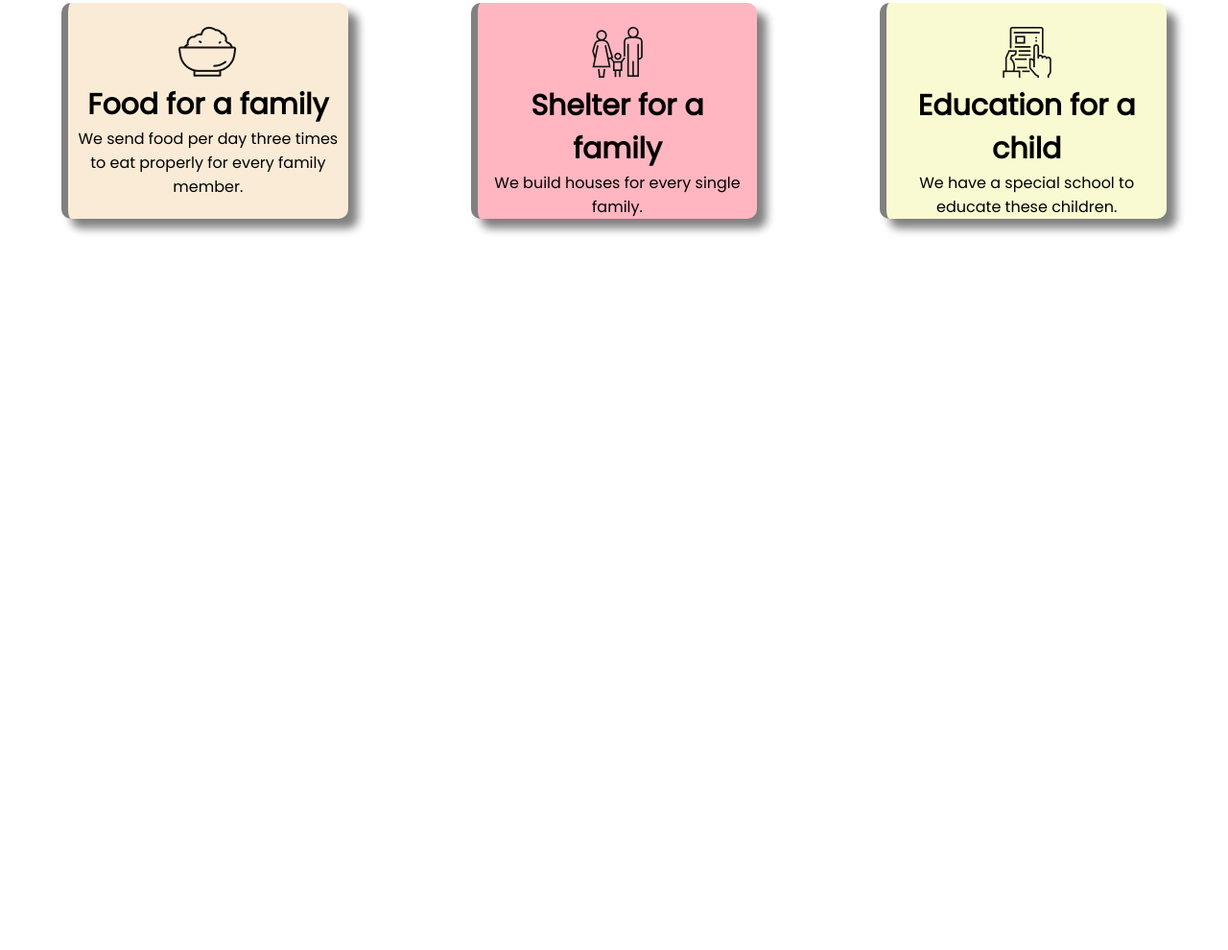
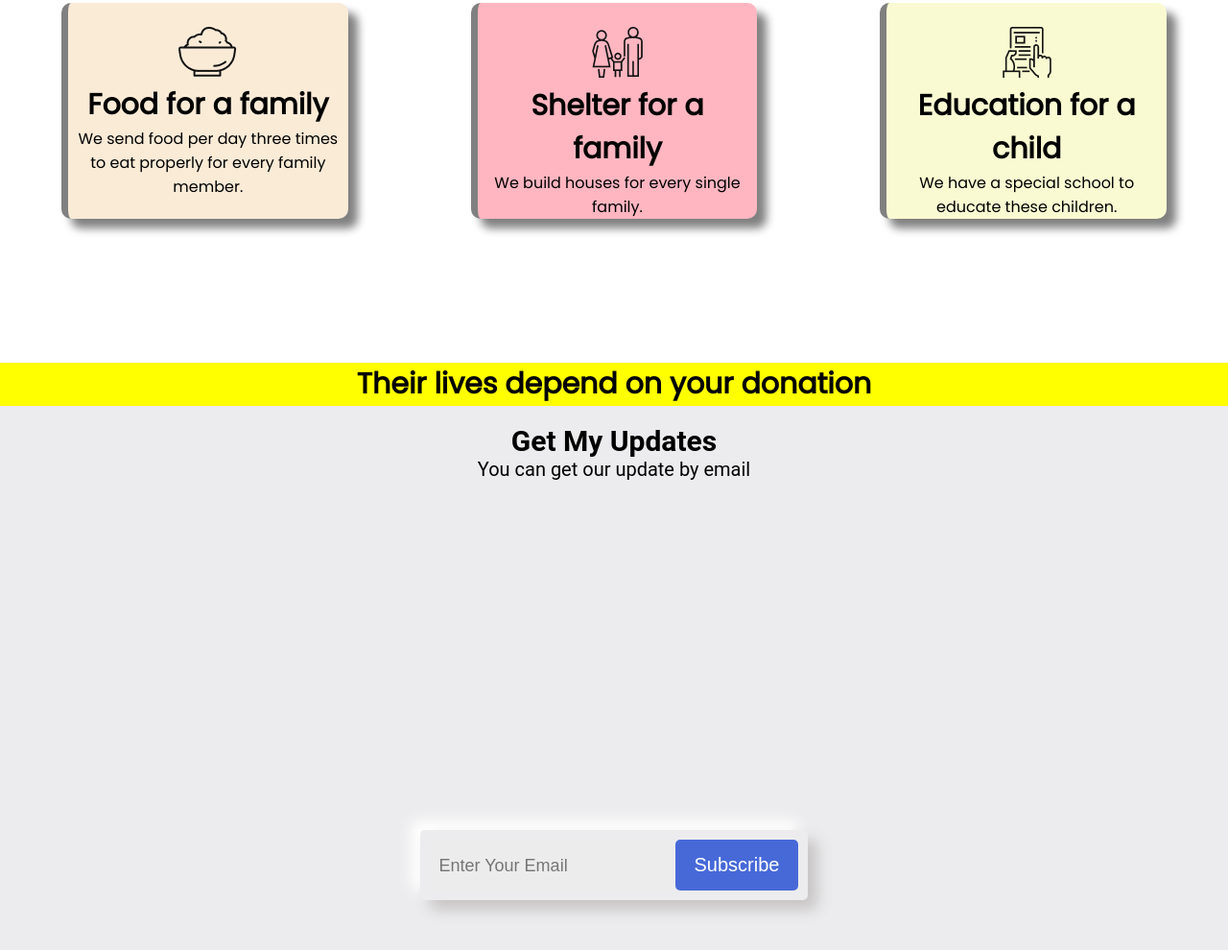
Before and after one commit to mdOmarfaruk151/help-us-portfolio, a plain HTML site: page index.html in a window 1280 px wide. Shown: the part 820-1810 px from the top of the page at 96% size. Before the commit the page ends 1198 px from the top, so only its background shows below. Drawn offline with Linux system fonts and the light colour scheme.

Commit message:
need to end

```diff
--- a/index.html
+++ b/index.html
@@ -63,6 +63,9 @@
             </div>
         </div>
 
+
+
+
         <a class="Link-button" target="_blank" href="https://github.com/mdOmarfaruk151/help-us-portfolio">Donate
             Now</a>
 
@@ -116,11 +119,39 @@
 
     </section>
 
+    <Section class="your-donation">
+        <h2>Their lives depend on your donation</h2>
 
+
+
+
+
+
+    </Section>
+
+    <section class="Email-box">
+        <br>
+        <h2>Get My Updates</h2>
+        <p class="mid-part-2">
+            You can get our update by email
+        </P>
+        <div class="box">
+            <form action="#">
+                <div class="form-box">
+                    <input type="text" name="Email Address" placeholder="Enter Your Email">
+                    <button type="submit">Subscribe</button>
+
+                </div>
+            </form>
+
+
+
+        </div>
+    </section>
 
 </body>
 <footer class="footer">
-    <br>
+
     <h2>Be Humble</h2>
     <P class="foot">
         I'm gonna do it
@@ -129,7 +160,7 @@
     <p>
     <p>© Help Us 2022, a helping Hand initiative.</p>
     </p>
-    <br>
+
 
 </footer>
 
--- a/style.css
+++ b/style.css
@@ -54,6 +54,7 @@ h2 {
 
 .donate-today {
     text-align: center;
+    background-color: darkgray;
 }
 
 .amount-tk {
@@ -123,7 +124,63 @@ h2 {
 
 
 
+.your-donation {
+    text-align: center;
+    background-color: yellow;
+}
 
+
+
+.Email-box {
+    text-align: center;
+    padding: 0;
+    margin: 0;
+    font-family: 'Roboto', sans-serif;
+    box-sizing: border-box;
+    background: #ececee;
+}
+
+.box {
+    display: flex;
+    align-items: center;
+    justify-content: center;
+    height: 100vh;
+
+}
+
+.form-box {
+    padding: 10px;
+    border-radius: 5px;
+    background: #ececee;
+    box-shadow: 10px 10px 15px #c7c4c4, -10px -10px 15px #fff;
+
+}
+
+.form-box input {
+    font-size: 18px;
+    color: #000;
+    padding: 15px 10px;
+    border: none;
+    outline: none;
+    background: #ececec;
+
+}
+
+.form-box button {
+    color: #fff;
+    padding: 15px 20px;
+    font-size: 20px;
+    border: none;
+    border-radius: 5px;
+    background: #4769d8;
+    cursor: pointer;
+    transition: 3s;
+}
+
+.form-box button:hover {
+    background-image: linear-gradient(orange, tomato);
+
+}
 
 
 .footer {
```
Also changed, not shown: images/gray-background.png (deleted), slider/donation 1.jpg (renamed from images/donation0.jpg), slider/donation 10.jpg (renamed from images/donation10.jpg), slider/donation 11.jpg (renamed from images/donation11.jpg), slider/donation 13.jpg (renamed from images/donation13.jpg), slider/donation 2.jpg (renamed from images/donation2.jpg), slider/donation 4.jpg (renamed from images/donation4.jpg), slider/donation 5.jpg (renamed from images/donation5.jpg), slider/donation 6.jpg (renamed from images/donation6.jpg), slider/donation 7.jpg (renamed from images/donation7.jpg), slider/donation 8.jpg (renamed from images/donation8.jpg), slider/donation 9.jpg (renamed from images/donation9.jpg), 3 other files.
